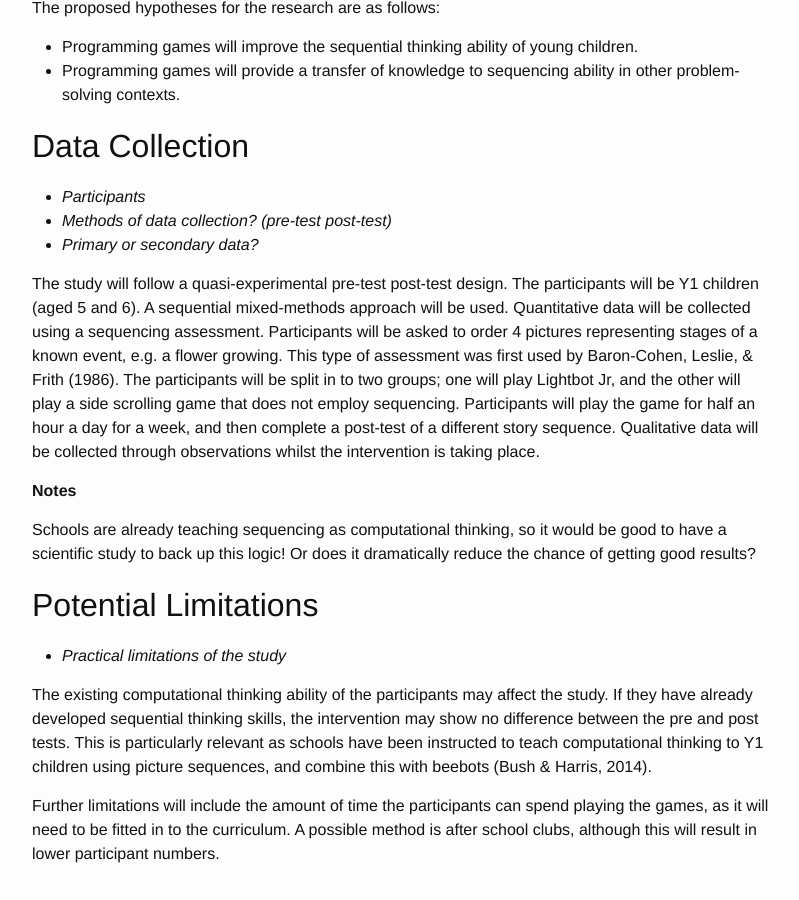
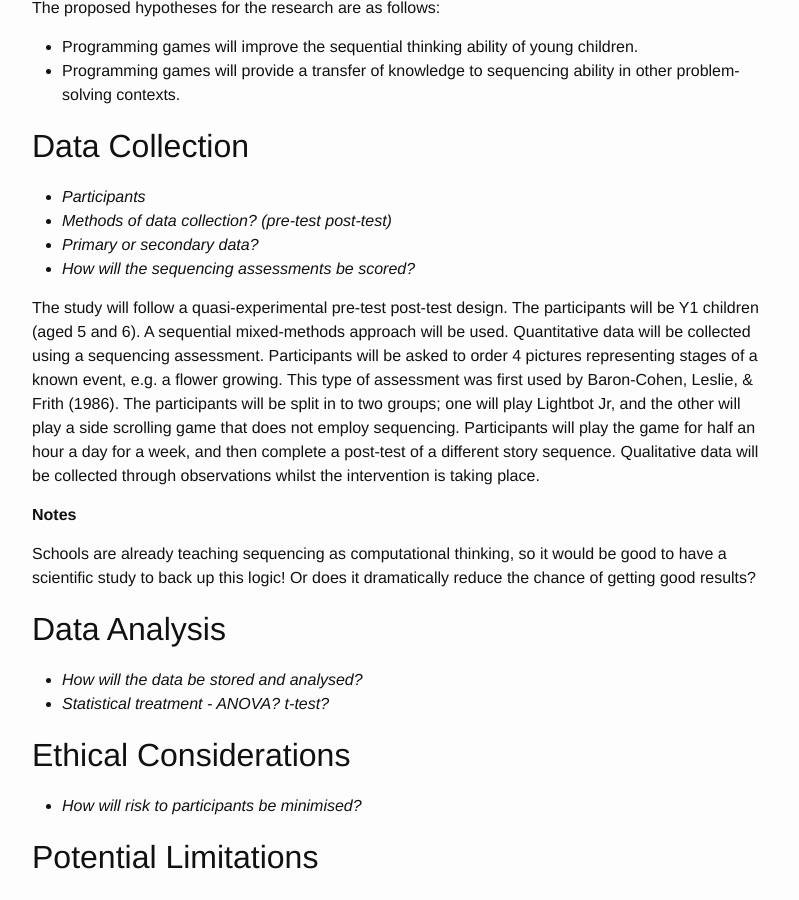
Before and after one commit to simonrose121/phd, a Jekyll site: the page built from _posts/2016-12-19-sequencing-study.md, in a window 1280 px wide and 900 px high, scrolled down 667 px. Shown: the whole window, without its empty margins (238-1037 px from the left). Built offline with Jekyll 4.4.1, drawn with Linux system fonts in a browser that asks for light colours.

Commit message:
Notes for data analysis and ethical considerations

```diff
--- a/_posts/2016-12-19-sequencing-study.md
+++ b/_posts/2016-12-19-sequencing-study.md
@@ -25,6 +25,7 @@ The proposed hypotheses for the research are as follows:
 - *Participants*
 - *Methods of data collection? (pre-test post-test)*
 - *Primary or secondary data?*
+- *How will the sequencing assessments be scored?*
 
 The study will follow a quasi-experimental pre-test post-test design. The participants will be Y1 children (aged 5 and 6). A sequential mixed-methods approach will be used. Quantitative data will be collected using a sequencing assessment. Participants will be asked to order 4 pictures representing stages of a known event, e.g. a flower growing. This type of assessment was first used by Baron-Cohen, Leslie, & Frith (1986). The participants will be split in to two groups; one will play Lightbot Jr, and the other will play a side scrolling game that does not employ sequencing. Participants will play the game for half an hour a day for a week, and then complete a post-test of a different story sequence. Qualitative data will be collected through observations whilst the intervention is taking place.
 
@@ -32,6 +33,13 @@ The study will follow a quasi-experimental pre-test post-test design. The partic
 
 Schools are already teaching sequencing as computational thinking, so it would be good to have a scientific study to back up this logic! Or does it dramatically reduce the chance of getting good results?
 
+## Data Analysis
+- *How will the data be stored and analysed?*
+- *Statistical treatment - ANOVA? t-test?*
+
+## Ethical Considerations
+- *How will risk to participants be minimised?*
+
 ## Potential Limitations
 - *Practical limitations of the study*
 
```
